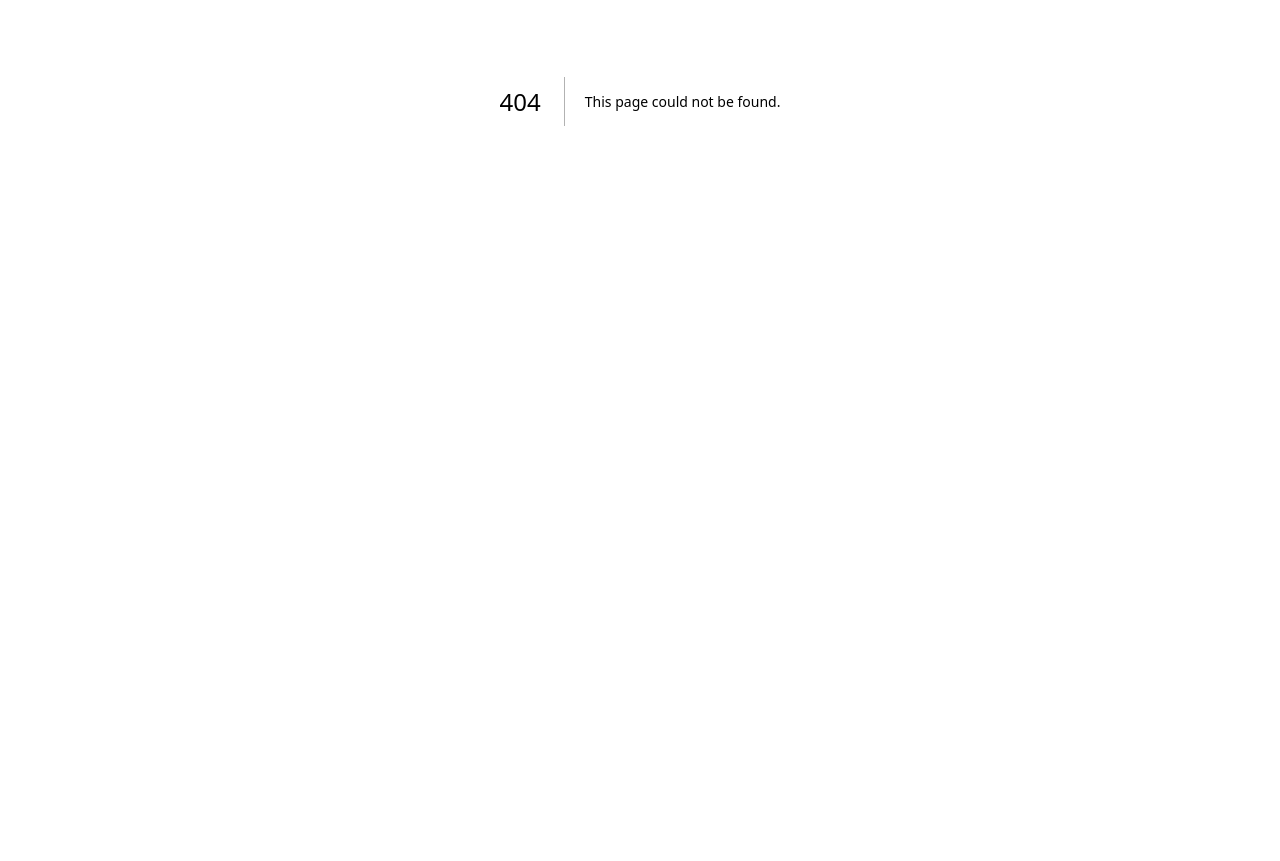
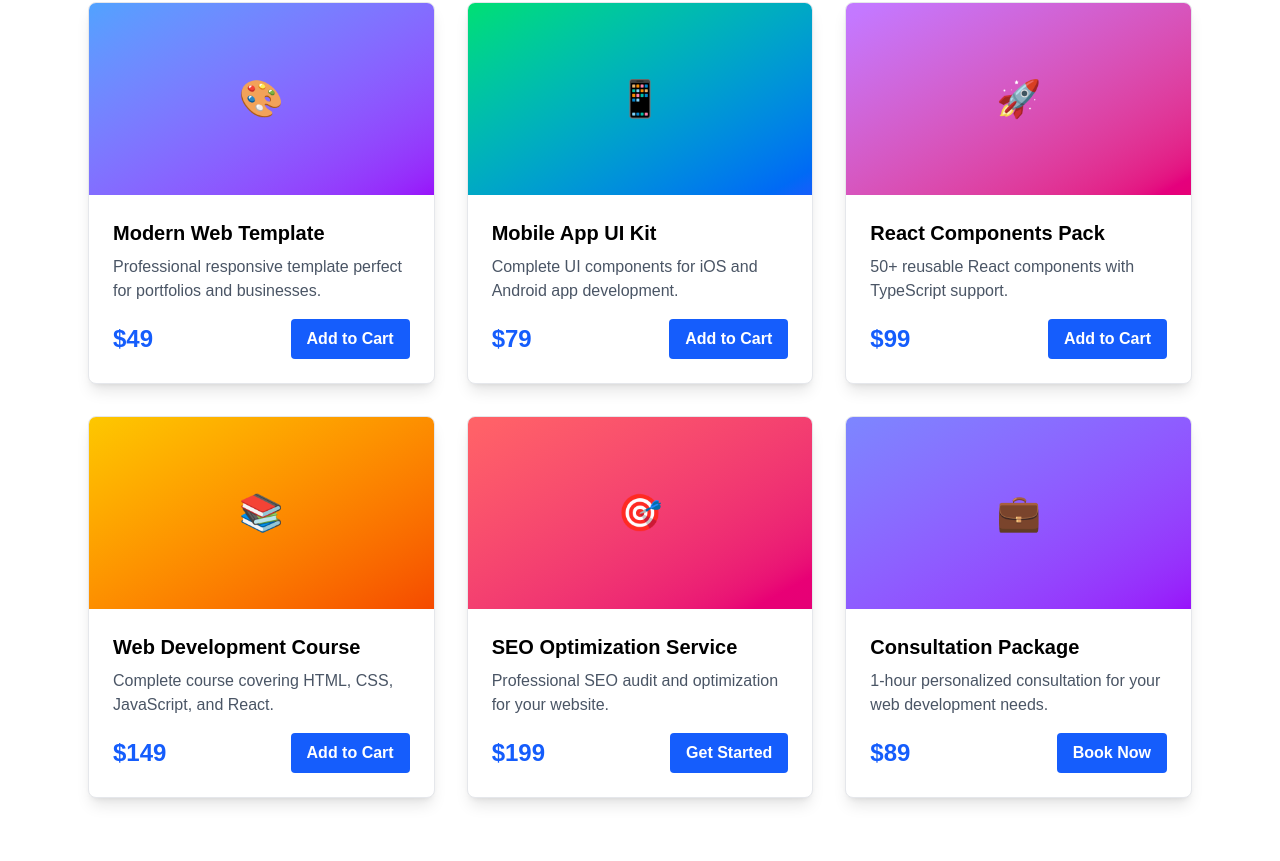
Before and after one commit to jiikeeesh/Jikesh_Portfolio, a Next.js app: page /store in a window 1280 px wide. Before the commit this address had no page. Shown: the part 299-1160 px from the top of the page. Before the commit the page ends 800 px from the top, so only its background shows below. Built offline with nearby package versions, Linux system fonts and the light colour scheme.

Commit message:
Added Store Feature

```diff
--- /dev/null
+++ b/app/store/page.tsx
@@ -0,0 +1,140 @@
+import Navigation from "../../components/Navigation";
+import Footer from "../../components/Footer";
+
+export const metadata = {
+  title: "Store - Jikesh",
+  description: "Browse and purchase digital products and services.",
+};
+
+export default function StorePage() {
+  return (
+    <div className="min-h-screen bg-white dark:bg-black text-black dark:text-white">
+      <Navigation />
+
+      <section className="max-w-6xl mx-auto px-6 py-20">
+        <h1 className="text-5xl font-bold mb-8 text-center">Store</h1>
+        <p className="text-xl text-gray-600 dark:text-gray-400 mb-12 text-center">
+          Discover digital products, templates, and services to enhance your projects.
+        </p>
+
+        <div className="grid grid-cols-1 md:grid-cols-2 lg:grid-cols-3 gap-8">
+          {/* Product 1 */}
+          <div className="bg-white dark:bg-gray-800 border border-gray-200 dark:border-gray-700 rounded-lg overflow-hidden shadow-lg hover:shadow-xl transition-shadow">
+            <div className="h-48 bg-gradient-to-br from-blue-400 to-purple-600 flex items-center justify-center">
+              <span className="text-white text-4xl font-bold">🎨</span>
+            </div>
+            <div className="p-6">
+              <h3 className="text-xl font-semibold mb-2">Modern Web Template</h3>
+              <p className="text-gray-600 dark:text-gray-400 mb-4">
+                Professional responsive template perfect for portfolios and businesses.
+              </p>
+              <div className="flex justify-between items-center">
+                <span className="text-2xl font-bold text-blue-600">$49</span>
+                <button className="bg-blue-600 hover:bg-blue-700 text-white font-bold py-2 px-4 rounded transition">
+                  Add to Cart
+                </button>
+              </div>
+            </div>
+          </div>
+
+          {/* Product 2 */}
+          <div className="bg-white dark:bg-gray-800 border border-gray-200 dark:border-gray-700 rounded-lg overflow-hidden shadow-lg hover:shadow-xl transition-shadow">
+            <div className="h-48 bg-gradient-to-br from-green-400 to-blue-600 flex items-center justify-center">
+              <span className="text-white text-4xl font-bold">📱</span>
+            </div>
+            <div className="p-6">
+              <h3 className="text-xl font-semibold mb-2">Mobile App UI Kit</h3>
+              <p className="text-gray-600 dark:text-gray-400 mb-4">
+                Complete UI components for iOS and Android app development.
+              </p>
+              <div className="flex justify-between items-center">
+                <span className="text-2xl font-bold text-blue-600">$79</span>
+                <button className="bg-blue-600 hover:bg-blue-700 text-white font-bold py-2 px-4 rounded transition">
+                  Add to Cart
+                </button>
+              </div>
+            </div>
+          </div>
+
+          {/* Product 3 */}
+          <div className="bg-white dark:bg-gray-800 border border-gray-200 dark:border-gray-700 rounded-lg overflow-hidden shadow-lg hover:shadow-xl transition-shadow">
+            <div className="h-48 bg-gradient-to-br from-purple-400 to-pink-600 flex items-center justify-center">
+              <span className="text-white text-4xl font-bold">🚀</span>
+            </div>
+            <div className="p-6">
+              <h3 className="text-xl font-semibold mb-2">React Components Pack</h3>
+              <p className="text-gray-600 dark:text-gray-400 mb-4">
+                50+ reusable React components with TypeScript support.
+              </p>
+              <div className="flex justify-between items-center">
+                <span className="text-2xl font-bold text-blue-600">$99</span>
+                <button className="bg-blue-600 hover:bg-blue-700 text-white font-bold py-2 px-4 rounded transition">
+                  Add to Cart
+                </button>
+              </div>
+            </div>
+          </div>
+
+          {/* Product 4 */}
+          <div className="bg-white dark:bg-gray-800 border border-gray-200 dark:border-gray-700 rounded-lg overflow-hidden shadow-lg hover:shadow-xl transition-shadow">
+            <div className="h-48 bg-gradient-to-br from-yellow-400 to-orange-600 flex items-center justify-center">
+              <span className="text-white text-4xl font-bold">📚</span>
+            </div>
+            <div className="p-6">
+              <h3 className="text-xl font-semibold mb-2">Web Development Course</h3>
+              <p className="text-gray-600 dark:text-gray-400 mb-4">
+                Complete course covering HTML, CSS, JavaScript, and React.
+              </p>
+              <div className="flex justify-between items-center">
+                <span className="text-2xl font-bold text-blue-600">$149</span>
+                <button className="bg-blue-600 hover:bg-blue-700 text-white font-bold py-2 px-4 rounded transition">
+                  Add to Cart
+                </button>
+              </div>
+            </div>
+          </div>
+
+          {/* Product 5 */}
+          <div className="bg-white dark:bg-gray-800 border border-gray-200 dark:border-gray-700 rounded-lg overflow-hidden shadow-lg hover:shadow-xl transition-shadow">
+            <div className="h-48 bg-gradient-to-br from-red-400 to-pink-600 flex items-center justify-center">
+              <span className="text-white text-4xl font-bold">🎯</span>
+            </div>
+            <div className="p-6">
+              <h3 className="text-xl font-semibold mb-2">SEO Optimization Service</h3>
+              <p className="text-gray-600 dark:text-gray-400 mb-4">
+                Professional SEO audit and optimization for your website.
+              </p>
+              <div className="flex justify-between items-center">
+                <span className="text-2xl font-bold text-blue-600">$199</span>
+                <button className="bg-blue-600 hover:bg-blue-700 text-white font-bold py-2 px-4 rounded transition">
+                  Get Started
+                </button>
+              </div>
+            </div>
+          </div>
+
+          {/* Product 6 */}
+          <div className="bg-white dark:bg-gray-800 border border-gray-200 dark:border-gray-700 rounded-lg overflow-hidden shadow-lg hover:shadow-xl transition-shadow">
+            <div className="h-48 bg-gradient-to-br from-indigo-400 to-purple-600 flex items-center justify-center">
+              <span className="text-white text-4xl font-bold">💼</span>
+            </div>
+            <div className="p-6">
+              <h3 className="text-xl font-semibold mb-2">Consultation Package</h3>
+              <p className="text-gray-600 dark:text-gray-400 mb-4">
+                1-hour personalized consultation for your web development needs.
+              </p>
+              <div className="flex justify-between items-center">
+                <span className="text-2xl font-bold text-blue-600">$89</span>
+                <button className="bg-blue-600 hover:bg-blue-700 text-white font-bold py-2 px-4 rounded transition">
+                  Book Now
+                </button>
+              </div>
+            </div>
+          </div>
+        </div>
+      </section>
+
+      <Footer />
+    </div>
+  );
+}
--- a/components/Navigation.tsx
+++ b/components/Navigation.tsx
@@ -14,6 +14,9 @@ export default function Navigation() {
           <Link href="/projects" className="hover:text-blue-600 dark:hover:text-blue-400">
             Projects
           </Link>
+          <Link href="/store" className="hover:text-blue-600 dark:hover:text-blue-400">
+            Store
+          </Link>
           <Link href="/contact" className="hover:text-blue-600 dark:hover:text-blue-400">
             Contact
           </Link>
```
